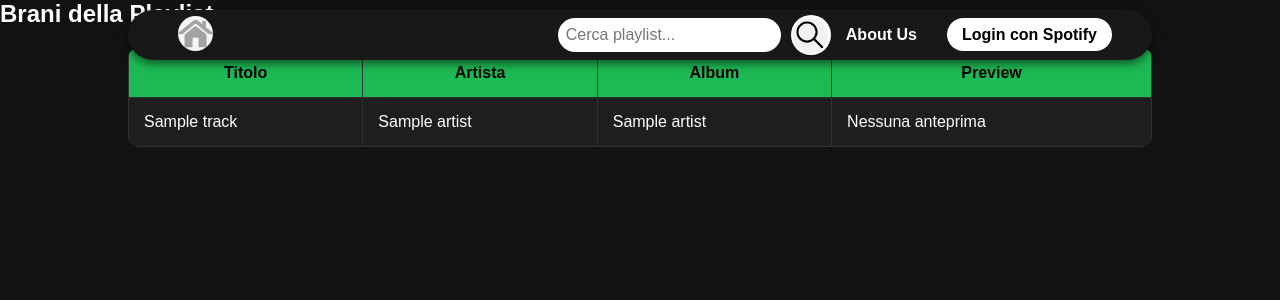
After one commit to SantianaAlexander/Refactoring_Spotify, a Flask app: template templates/public_playlist_details.html in a window 1280 px wide. The commit adds this page. Shown: the top 300 px of the page. Run offline with Flask 3, Linux system fonts and the light colour scheme; the template is opened without the code that fills it: most values are stand-ins (such as "Sample title", 1, 10 or a date in 2020).

```diff
--- a/templates/home.html
+++ b/templates/home.html
@@ -108,7 +108,7 @@
                                     Nessuna immagine
                                 {% endif %}
                             </td>
-                            <td><a href="{{ url_for('home.visualizza_playlist', playlist_id=playlist['id']) }}">Vedi Brani</a></td>
+                            <td><a href="{{ url_for('home.public_playlist_details', playlist_id=playlist['id']) }}">Vedi Brani</a></td>
                         </tr>
                         {% endfor %}
                     </tbody>
--- /dev/null
+++ b/templates/public_playlist_details.html
@@ -0,0 +1,97 @@
+<!DOCTYPE html>
+<html lang="it">
+<head>
+    <meta charset="UTF-8">
+    <meta name="viewport" content="width=device-width, initial-scale=1.0">
+    <link rel="stylesheet" href="../static/style.css">
+    <title>Brani della Playlist</title>
+    <style>
+        table {
+            width: 80%;
+            margin: 20px auto;
+            border-collapse: collapse;
+            background: #1e1e1e;
+            border-radius: 10px;
+            overflow: hidden;
+        }
+        table th, table td {
+            border: 1px solid #333;
+            padding: 15px;
+        }
+        table th {
+            background: #1DB954;
+            color: black;
+        }
+        table tr:nth-child(even) {
+            background: #242424;
+        }
+        table tr:hover {
+            background: #333;
+        }
+    </style>
+</head>
+<body>
+    <nav>
+        <div class="logo-container">
+            <a href="{{ url_for('home.home') }}" class="logo-link">
+                <img src="/static/images/home.jpg" alt="Spotify Logo" class="logo-image">
+            </a>
+        </div>
+        <form class="search-form" action="{{ url_for('home.home') }}" method="POST">
+            <div class="search-container">
+                <input type="text" name="query" placeholder="Cerca playlist..." class="search-input">
+                <button type="submit" class="search-btn"><img src="/static/images/lente.jpg" alt="Spotify Logo" class="logo-image"></button>
+            </form>
+        <ul>
+            <li><a href="{{ url_for('aboutus.about_us') }}">About Us</a></li>
+            {% if session['token_info'] %}
+                <li><a href="{{ url_for('playlist.playlist') }}">Le mie playlist</a></li>
+                <div class="profile-dropdown">
+                    <img src="{{ profile_pic_url }}" class="profile-pic" alt="Profile Image">
+                    <div class="dropdown-menu">
+                        <a href="{{ url_for('auth.logout') }}">Logout</a>
+                    </div>
+                </div>
+            {% else %}
+                <li><a href="{{ url_for('auth.login') }}" class="login-btn">Login con Spotify</a></li>
+            {% endif %}
+        </ul>
+    </nav>
+    <h2>Brani della Playlist</h2>
+    <table>
+        <thead>
+            <tr>
+                <th>Titolo</th>
+                <th>Artista</th>
+                <th>Album</th>
+                <th>Preview</th>
+            </tr>
+        </thead>
+        <tbody>
+            {% for track in tracks %}
+            <tr>
+                <td>{{ track['track']['name'] }}</td>
+                <td>{{ track['track']['artists'][0]['name'] }}</td>
+                <td>
+                    {% if track['track'] and track['track']['artists'] %}
+                        {{ track['track']['artists'][0]['name'] }}
+                    {% else %}
+                        Artista sconosciuto
+                    {% endif %}
+                </td>
+                <td>
+                    {% if track['track']['preview_url'] %}
+                        <audio controls>
+                            <source src="{{ track['track']['preview_url'] }}" type="audio/mpeg">
+                            Il tuo browser non supporta l'elemento audio.
+                        </audio>
+                    {% else %}
+                        Nessuna anteprima
+                    {% endif %}
+                </td>
+            </tr>
+            {% endfor %}
+        </tbody>
+    </table>
+</body>
+</html>
```
Also changed, not shown: blueprints/home.py (+6 -6 lines), templates/playlist_details.html (+7 -0 lines), 1 other file.
